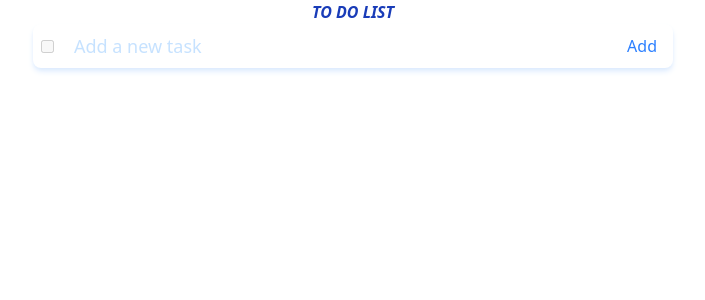
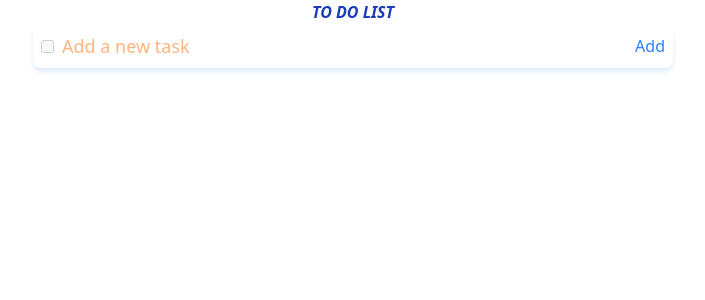
Before and after one commit to I-Andrade/ada-caixaverso-angular-to-do-list, an Angular app: page / in a window 1280 px wide. Shown: the top 300 px of the page, without its empty margins (287-992 px from the left). Built offline with nearby package versions, Linux system fonts and the light colour scheme.

Commit message:
adjust task styles class

```diff
--- a/src/app/task/task.html
+++ b/src/app/task/task.html
@@ -1,15 +1,22 @@
 <div
-  class="flex flex-wrap sm:flex-nowrap items-center justify-between rounded-lg shadow-md shadow-blue-100 px-2 py-1 mb-1"
-  [ngClass]="{ 'bg-blue-700 text-white': task.completed, 'bg-white': !task.completed }"
+  class="
+    flex flex-wrap sm:flex-nowrap
+    justify-between items-center
+    rounded-lg
+    shadow-md shadow-blue-100
+    px-2 py-1 mb-1
+    transition-all duration-500"
+  [ngClass]="{
+    'bg-blue-700 text-white': task.completed,
+    'bg-white text-gray-900': !task.completed
+  }"
 >
-
   <!-- Existing task -->
   <ng-container *ngIf="task.title != undefined">
-    <div class="flex flex-wrap sm:flex-nowrap items-center w-full">
+    <div class="w-full flex flex-wrap gap-1 sm:flex-nowrap items-center">
       <!-- Checkbox for task completion -->
       <input
         type="checkbox"
-        class="mr-4"
         [checked]="task.completed"
         (click)="toggleTask(task.id)"
       />
@@ -19,7 +26,7 @@
         #taskInput
         type="text"
         placeholder="Add a new task"
-        class="flex-grow mr-4 p-1 text-lg cursor-pointer focus-visible:rounded-2xl"
+        class="flex-grow p-1 text-lg cursor-pointer focus-visible:rounded-2xl"
         [class.line-through]="task.completed"
         [class.text-blue-300]="editing"
         [value]="editing ? newTitle : task.title"
@@ -30,11 +37,14 @@
         (keyup.enter)="editing ? editTask(task.id, newTitle) : null"
         (keyup.esc)="editing = false"
       />
-    </div>
-    <div *ngIf="!editing && !task.completed" class="flex flex-wrap sm:flex-nowrap items-center">
+
+      <!-- Buttons -->
+      <div class="w-full flex flex-wrap gap-1 justify-end sm:flex-nowrap items-center">
+        <ng-container *ngIf="task.completed"><span class="font-bold text-green-500">OK</span></ng-container>
+        <ng-container *ngIf="!editing && !task.completed">
           <button
             (click)="markAsEditing(taskInput)"
-        class="cursor-pointer text-blue-500 hover:text-blue-700 mr-2"
+            class="cursor-pointer text-blue-500 hover:text-blue-700"
           >
             Edit
           </button>
@@ -44,44 +54,52 @@
           >
             Delete
           </button>
-    </div>
-    <div *ngIf="editing && !task.completed" class="flex flex-wrap sm:flex-nowrap items-center">
+        </ng-container>
+        <ng-container *ngIf="editing && !task.completed">
           <button
             (click)="editing = false"
-        class="cursor-pointer  text-red-500 hover:text-red-700 mr-2"
+            class="cursor-pointer text-red-500 hover:text-red-700"
           >
             Cancel
           </button>
           <button
             (click)="editTask(task.id, taskInput.value)"
-        class="cursor-pointer text-green-500 hover:text-green-700 mr-2"
+            class="cursor-pointer text-green-500 hover:text-green-700"
           >
             Save
-      </button>
+          </button></ng-container
+        >
+      </div>
     </div>
   </ng-container>
 
   <!-- New task -->
   <ng-container *ngIf="task.title == undefined">
-    <div class="flex flex-wrap sm:flex-nowrap items-center w-full">
-      <input type="checkbox" [checked]="false" [disabled]="true" class="mr-4" />
+    <div class="w-full flex flex-wrap gap-1 sm:flex-nowrap items-center">
+
+      <!-- Checkbox disabled for task completion -->
+      <input type="checkbox" [checked]="false" [disabled]="true"/>
+
+      <!-- Input field for task title -->
       <input
         #newTaskInput
         type="text"
         placeholder="Add a new task"
-        class="flex-grow mr-4 p-1 text-lg cursor-pointer focus-visible:rounded-2xl text-blue-300"
+        class="flex-grow p-1 text-lg cursor-pointer focus-visible:rounded-2xl text-orange-500"
         (input)="newTitle = newTaskInput.value"
         (focus)="adding = true"
         (keyup.enter)="addTask(newTitle)"
-        (keyup.esc)="adding = false; newTaskInput.value = ''; newTaskInput.blur()"
+        (keyup.esc)="
+          adding = false; newTaskInput.value = ''; newTaskInput.blur()
+        "
       />
-    </div>
 
-    <div>
+      <!-- Buttons -->
+      <div class="w-full flex flex-wrap gap-1 justify-end sm:flex-nowrap items-center">
       <button
         *ngIf="!adding"
         (click)="markAsAdding(newTaskInput)"
-        class="cursor-pointer text-blue-500 hover:text-blue-700 mr-2"
+        class="cursor-pointer text-blue-500 hover:text-blue-700"
       >
         Add
       </button>
@@ -90,12 +108,16 @@
         (click)="!newTitle.trim() ? null : addTask(newTitle)"
         [disabled]="!newTitle.trim()"
         [ngClass]="{
-          'text-green-500 hover:text-green-700 cursor-pointer': newTitle.trim().length,
+          'text-green-500 hover:text-green-700 cursor-pointer':
+            newTitle.trim().length,
           'text-gray-500 cursor-not-allowed': !newTitle.trim()
         }"
       >
         Save
       </button>
     </div>
+    </div>
+
+
   </ng-container>
 </div>
```
Also changed, not shown: src/app/task-list/task-list.html (indentation only). Lines whose indentation alone changed are shown as unchanged.
